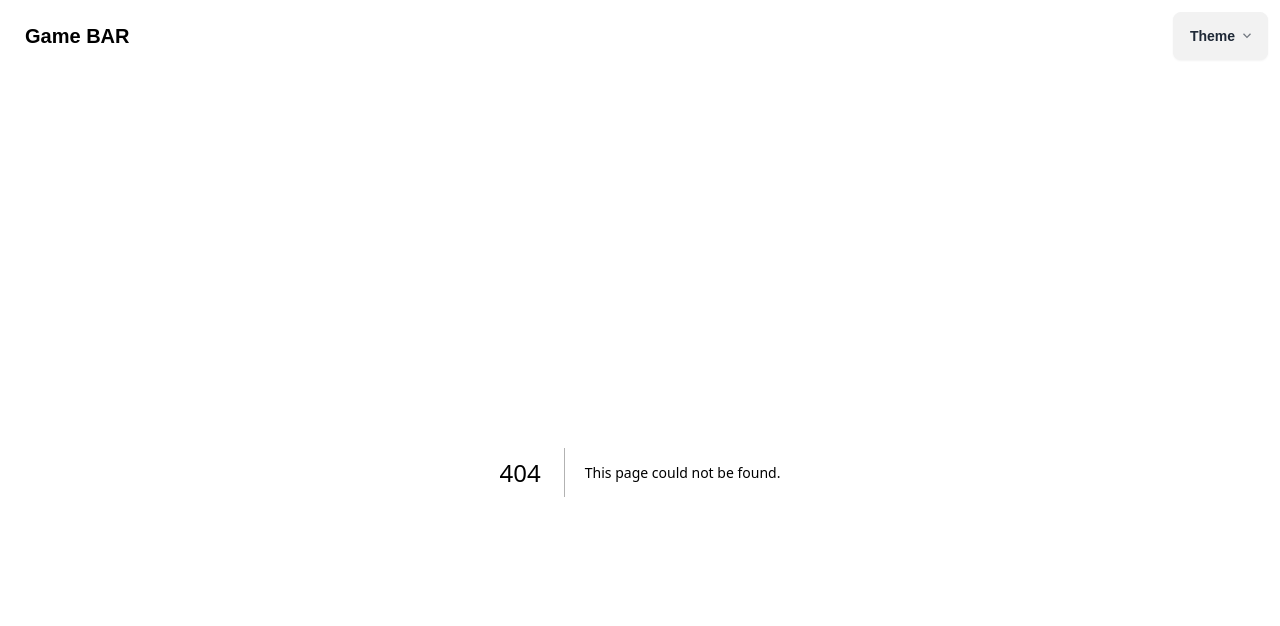
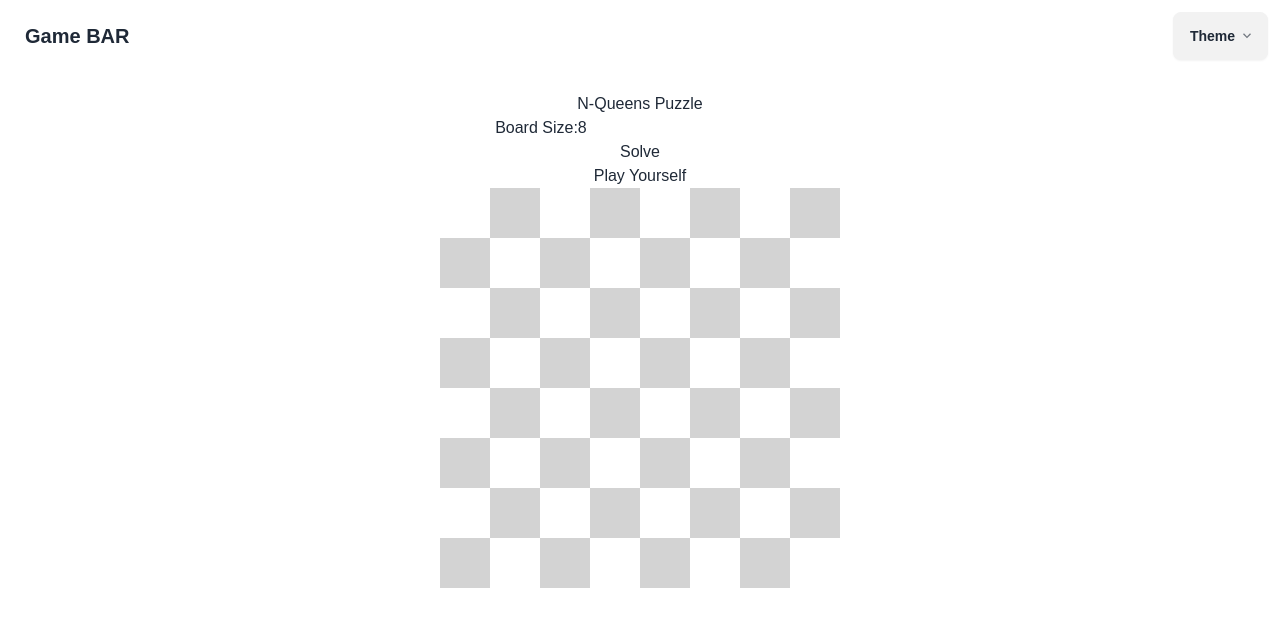
Before and after one commit to Aditya146699/gamebar, a Next.js app: page /game8 in a window 1280 px wide. Before the commit this address had no page. Shown: the top 626 px of the page. Built offline with nearby package versions, Linux system fonts and the light colour scheme.

Commit message:
Add files via upload

```diff
--- /dev/null
+++ b/app/game8/page.tsx
@@ -0,0 +1,168 @@
+"use client";
+// pages/queen-puzzle.tsx
+
+import React, { useState } from 'react';
+
+type QueenPuzzleProps = Record<string, never>;
+
+const QueenPuzzle: React.FC<QueenPuzzleProps> = () => {
+  const [boardSize, setBoardSize] = useState(8);
+  const [queens, setQueens] = useState<number[]>(Array(boardSize).fill(-1));
+  const [solution, setSolution] = useState<number[][]>([]);
+  const [currentSolutionIndex, setCurrentSolutionIndex] = useState(0);
+  const [userQueens, setUserQueens] = useState<number[]>(Array(boardSize).fill(-1));
+  const [isUserPlaying, setIsUserPlaying] = useState(false);
+  const [isGameWon, setIsGameWon] = useState(false);
+
+  const isSafe = (row: number, col: number, currentQueens: number[]): boolean => {
+    for (let i = 0; i < row; i++) {
+      if (currentQueens[i] === col ||
+        currentQueens[i] - i === col - row ||
+        currentQueens[i] + i === col + row) {
+        return false;
+      }
+    }
+    return true;
+  };
+
+  const solveNQueens = (boardSize: number): number[][] => {
+    const solutions: number[][] = [];
+    const currentQueens: number[] = Array(boardSize).fill(-1);
+
+    const solve = (row: number) => {
+      if (row === boardSize) {
+        solutions.push([...currentQueens]);
+        return;
+      }
+
+      for (let col = 0; col < boardSize; col++) {
+        if (isSafe(row, col, currentQueens)) {
+          currentQueens[row] = col;
+          solve(row + 1);
+          currentQueens[row] = -1; // Backtrack
+        }
+      }
+    };
+
+    solve(0);
+    return solutions;
+  };
+
+  const handleSolve = () => {
+    const solutions = solveNQueens(boardSize);
+    setSolution(solutions);
+    if (solutions.length > 0) {
+      setQueens(solutions[0]);
+      setCurrentSolutionIndex(0);
+      setIsUserPlaying(false);
+      setIsGameWon(false);
+    } else {
+      setQueens(Array(boardSize).fill(-1));
+      alert('No solutions found.');
+    }
+  };
+
+  const handleNextSolution = () => {
+    if (solution.length > 0) {
+      const nextIndex = (currentSolutionIndex + 1) % solution.length;
+      setCurrentSolutionIndex(nextIndex);
+      setQueens(solution[nextIndex]);
+    }
+  };
+
+  const handlePreviousSolution = () => {
+    if (solution.length > 0) {
+      const prevIndex = (currentSolutionIndex - 1 + solution.length) % solution.length;
+      setCurrentSolutionIndex(prevIndex);
+      setQueens(solution[prevIndex]);
+    }
+  };
+
+  const handleUserPlay = () => {
+    setIsUserPlaying(true);
+    setUserQueens(Array(boardSize).fill(-1));
+    setIsGameWon(false);
+  };
+
+  const handleCellClick = (row: number, col: number) => {
+    if (isUserPlaying) {
+      if (isSafe(row, col, userQueens)) {
+        const newUserQueens = [...userQueens];
+        newUserQueens[row] = col;
+        setUserQueens(newUserQueens);
+        if (row === boardSize - 1) {
+          if (JSON.stringify(newUserQueens) === JSON.stringify(queens)) {
+            setIsGameWon(true);
+            alert('You Win!');
+          } else {
+            alert('Incorrect Solution');
+          }
+          setIsUserPlaying(false);
+        }
+      } else {
+        alert('Invalid move!');
+      }
+    }
+  };
+
+  const renderBoard = (queensToRender: number[]) => {
+    return (
+      <div style={{ display: 'grid', gridTemplateColumns: `repeat(${boardSize}, 50px)` }}>
+        {Array.from({ length: boardSize * boardSize }).map((_, index) => {
+          const row = Math.floor(index / boardSize);
+          const col = index % boardSize;
+          const isQueen = queensToRender[row] === col;
+          const isDark = (row + col) % 2 === 1;
+
+          return (
+            <div
+              key={index}
+              style={{
+                width: '50px',
+                height: '50px',
+                backgroundColor: isDark ? 'lightgray' : 'white',
+                display: 'flex',
+                justifyContent: 'center',
+                alignItems: 'center',
+                fontSize: '24px',
+                cursor: isUserPlaying ? 'pointer' : 'default',
+              }}
+              onClick={() => handleCellClick(row, col)}
+            >
+              {isQueen && '♛'}
+            </div>
+          );
+        })}
+      </div>
+    );
+  };
+
+  return (
+    <div style={{ display: 'flex', flexDirection: 'column', alignItems: 'center', padding: '20px' }}>
+      <h1>N-Queens Puzzle</h1>
+      <label>
+        Board Size:
+        <input
+          type="number"
+          value={boardSize}
+          onChange={(e) => setBoardSize(parseInt(e.target.value, 10))}
+          min="4"
+        />
+      </label>
+      <button onClick={handleSolve}>Solve</button>
+      <button onClick={handleUserPlay}>Play Yourself</button>
+      {solution.length > 1 && (
+        <div>
+          <button onClick={handlePreviousSolution}>Previous Solution</button>
+          <span>Solution {currentSolutionIndex + 1} of {solution.length}</span>
+          <button onClick={handleNextSolution}>Next Solution</button>
+        </div>
+      )}
+
+      {isUserPlaying ? renderBoard(userQueens) : renderBoard(queens)}
+      {isGameWon && <p>You Won!</p>}
+    </div>
+  );
+};
+
+export default QueenPuzzle;
```
